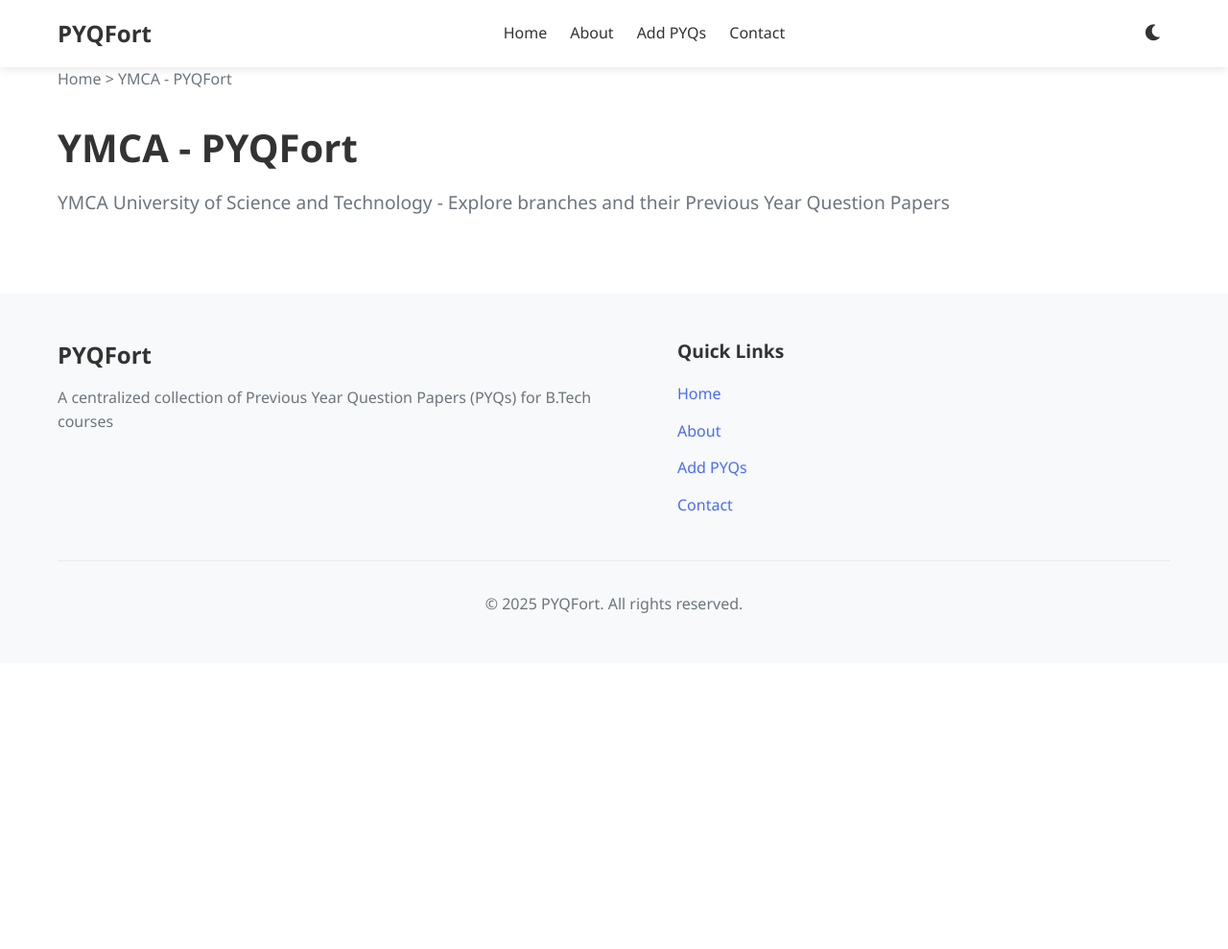
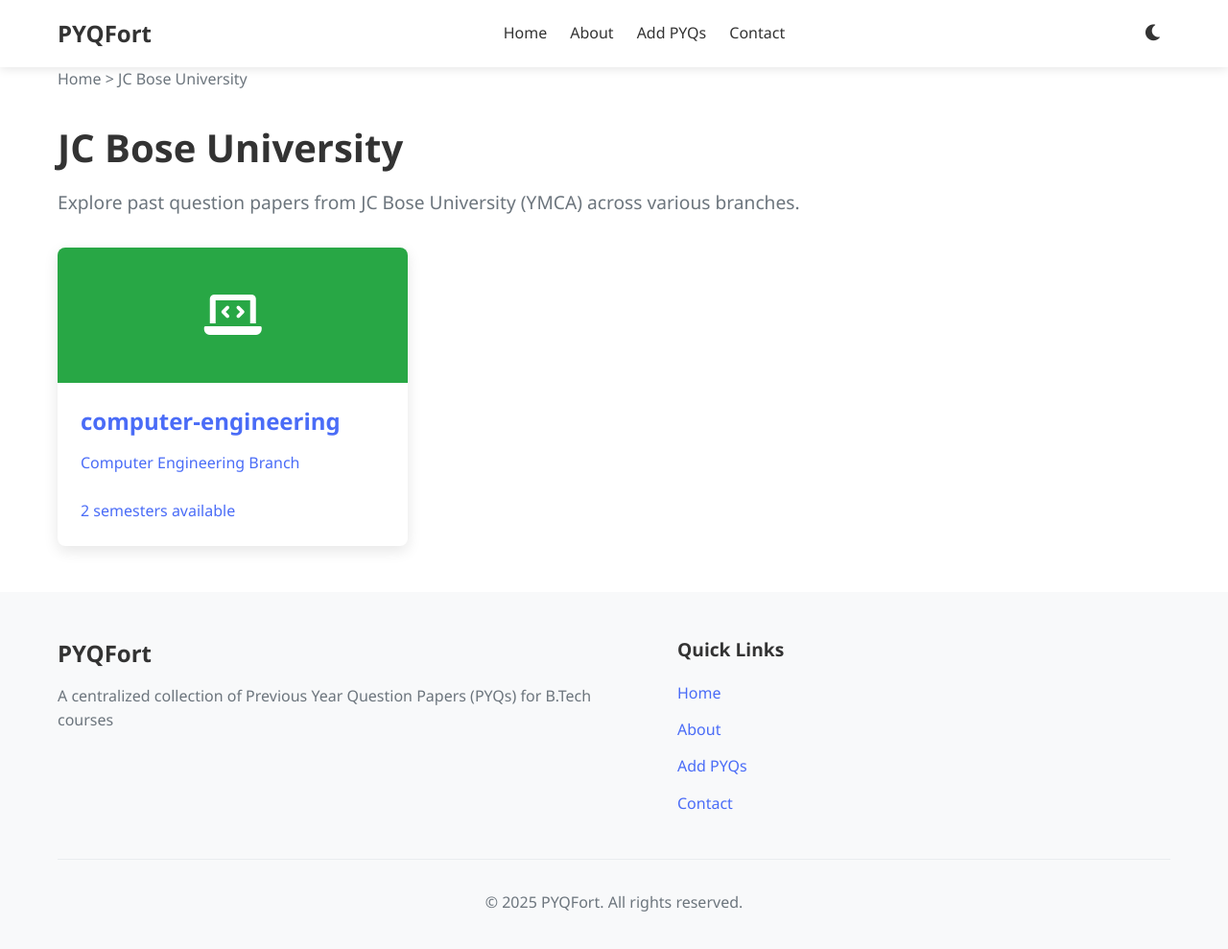
Before and after one commit to Saumy1905/neo, a Jekyll site: the page built from colleges/ymca/index.html, in a window 1280 px wide and 1002 px high. Shown: the top 989 px of the window at 96% size. Built offline with Jekyll 4.4.1, drawn with Linux system fonts in a browser that asks for light colours.

Commit message:
[Fix] Branch rendering issue resolved

```diff
--- a/_includes/branch-card.html
+++ b/_includes/branch-card.html
@@ -1,14 +1,17 @@
-<div class="branch-card">
+<a href="{{ '/colleges/' | append: include.college_slug | append: '/' | append: include.branch.slug | append: '/' | relative_url }}" class="branch-card">
   <div class="branch-icon">
-    <i class="fas fa-{{ include.icon | default: 'code-branch' }}"></i>
+    {% if include.branch.icon %}
+      <i class="fas fa-{{ include.branch.icon }}"></i>
+    {% else %}
+      <i class="fas fa-code"></i>
+    {% endif %}
   </div>
   <div class="branch-content">
-    <h2 class="branch-title">{{ include.title }}</h2>
-    <p class="branch-description">{{ include.description }}</p>
-    <div class="branch-meta">
-      <span class="branch-duration"><i class="fas fa-clock"></i> {{ include.duration | default: '4 years' }}</span>
-      <span class="branch-students"><i class="fas fa-user-graduate"></i> {{ include.students | default: '0' }} students</span>
+    <h3 class="branch-title">{{ include.branch.name }}</h3>
+    <p class="branch-description">{{ include.branch.description | default: "Computer Science and Engineering" }}</p>
+    <div class="meta">
+      {% assign semester_count = include.branch.semesters | size %}
+      {{ semester_count }} semester{% if semester_count != 1 %}s{% endif %} available
     </div>
-    <a href="{{ include.url }}" class="btn-view">View Papers</a>
   </div>
-</div>
+</a>
--- a/_layouts/college.html
+++ b/_layouts/college.html
@@ -4,24 +4,49 @@
 <div class="container">
   <!-- Breadcrumbs -->
   <nav class="breadcrumbs">
-    <a href="{{ '/' | relative_url }}">Home</a> > <span>{{ page.title }}</span>
+    <a href="{{ '/' | relative_url }}">Home</a> > <span>{{ page.college_name | default: page.title }}</span>
   </nav>
 
   <!-- College Header -->
   <header class="college-header">
-    <h1 class="page-title">{{ page.title }}</h1>
-    <p class="page-description">{{ page.description }}</p>
+    <h1 class="page-title">{{ page.college_name | default: page.title }}</h1>
+    <p class="page-description">{{ page.description | default: "Explore branches and their Previous Year Question Papers" }}</p>
   </header>
 
   <!-- Branch Grid -->
   <section class="branch-grid">
-    {% for branch in site.data.branches %}
-      {% if branch.colleges contains page.name | downcase %}
-        {% assign branch_url = '/colleges/' | append: page.name | append: '/' | append: branch.id | relative_url %}
-        {% include branch-card.html title=branch.name id=branch.id description=branch.description icon=branch.icon url=branch_url %}
-      {% else %}
-        <!-- Debug: No match for {{ branch.name }} with {{ page.name }} (Expected: ymca) -->
-      {% endif %}
-    {% endfor %}
+    {% comment %} Use the working neo x manus logic {% endcomment %}
+    {% assign college_data = site.data.colleges | where: "slug", page.college_slug | first %}
+
+    {% if college_data and college_data.branches %}
+      {% for branch in college_data.branches %}
+        {% comment %} Safe URL construction {% endcomment %}
+        {% assign safe_college_slug = page.college_slug | slugify %}
+        {% assign safe_branch_slug = branch.slug | slugify %}
+        {% capture branch_url %}/colleges/{{ safe_college_slug }}/{{ safe_branch_slug }}{% endcapture %}
+        {% assign branch_url = branch_url | relative_url %}
+
+        {% comment %} Include branch card with proper parameters {% endcomment %}
+        {% include branch-card.html
+          title=branch.name
+          id=branch.slug
+          description=branch.description
+          icon=branch.icon
+          url=branch_url
+          slug=branch.slug
+          branch=branch
+          college_slug=page.college_slug
+        %}
+      {% endfor %}
+    {% else %}
+      {% comment %} Debug info {% endcomment %}
+      <div class="error-message">
+        <p>No branches found for college slug: "{{ page.college_slug }}"</p>
+        <p><small>Available colleges:
+          {% for college in site.data.colleges %}{{ college.slug }}{% unless forloop.last %}, {% endunless %}{% endfor %}
+        </small></p>
+        <a href="{{ '/' | relative_url }}" class="btn-primary">Return Home</a>
+      </div>
+    {% endif %}
   </section>
 </div>
--- a/colleges/ymca/index.html
+++ b/colleges/ymca/index.html
@@ -1,7 +1,9 @@
 ---
 layout: college
-title: YMCA - PYQFort
-college_name: YMCA
-college_slug: ymca
-description: YMCA University of Science and Technology - Explore branches and their Previous Year Question Papers
+title: JC Bose University
+name: ymca
+college_name: JC Bose University  # Add this
+college_slug: ymca               # Add this - CRITICAL
+description: Explore past question papers from JC Bose University (YMCA) across various branches.
+permalink: /colleges/ymca/
 ---
```
Also changed, not shown: _data/colleges.yml (+5 -3 lines), _includes/semester-card.html (added, +10 -0 lines), _layouts/branch.html (added, +27 -0 lines), colleges/ymca/computer-engineering/index.html (added, +8 -0 lines), 5 other files.
